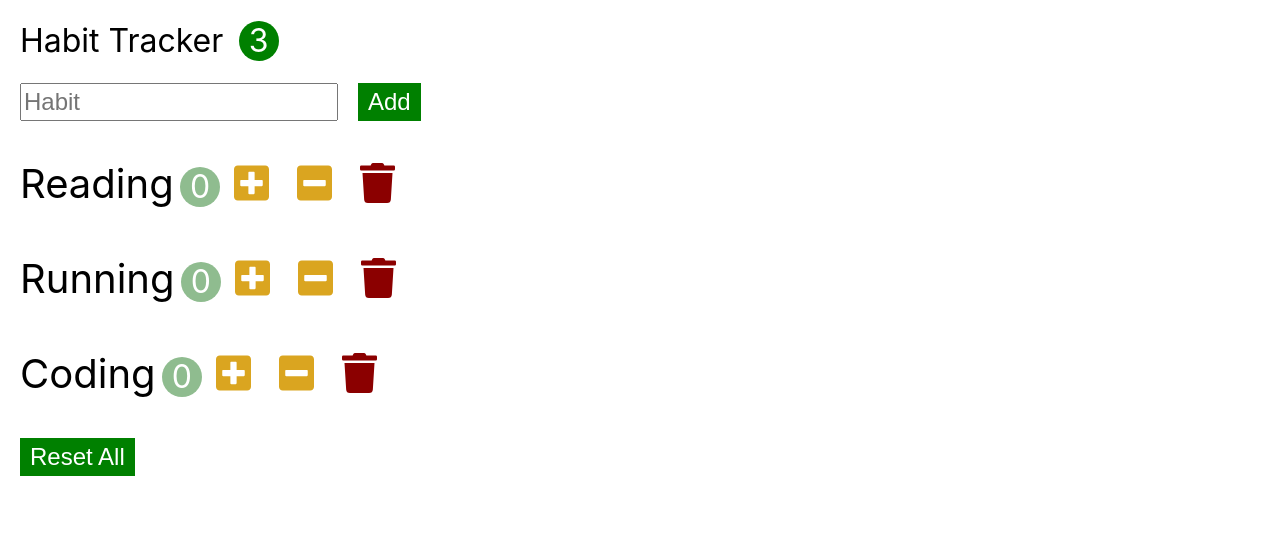
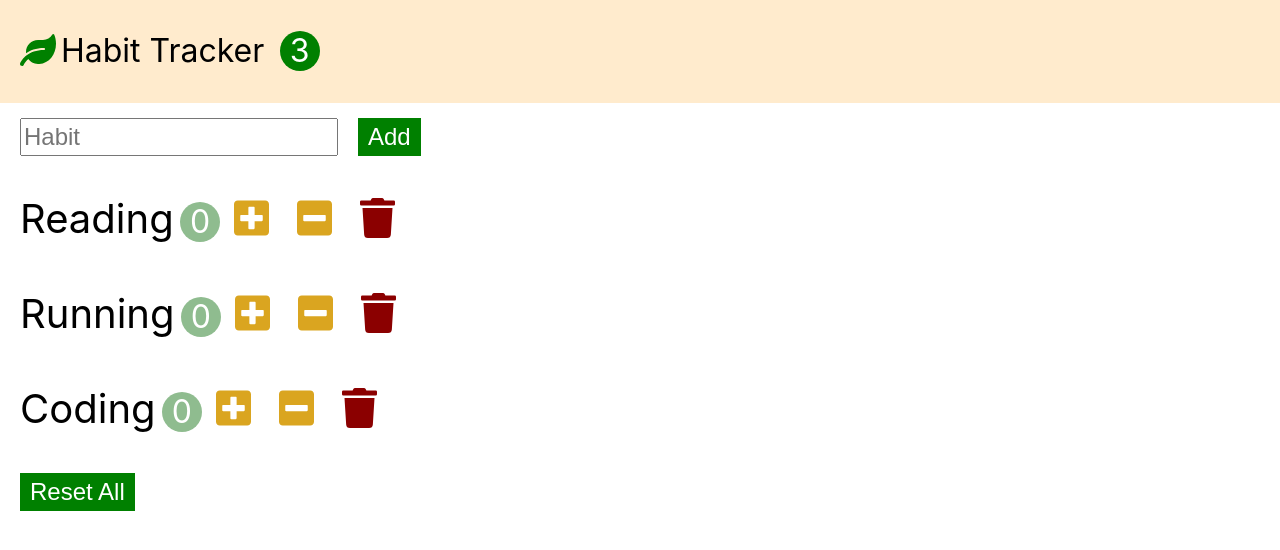
Before and after one commit to CatFFather/habit-tracker, a React (Create React App) app: page / in a window 1280 px wide. Shown: the top 550 px of the page. Built offline with nearby package versions, Linux system fonts and the light colour scheme.

Commit message:
[ADD] header 아이콘 추가

```diff
--- a/src/App.css
+++ b/src/App.css
@@ -1,3 +1,6 @@
+* {
+  box-sizing: border-box;
+}
 ul {
   padding: 0;
 }
@@ -13,14 +16,21 @@ button {
 }
 /* header */
 header {
-  margin: 20px;
+  padding: 10px 20px;
+  background-color: blanchedalmond;
 }
 .header__title {
+  font-size: 2rem;
   font-weight: initial;
+}
+.fa-leaf {
+  color: green;
+  margin-right: 5px;
 }
 
 /* habit 추가 iput */
 .habit__add__input__wrap {
+  margin-top: 15px;
   display: flex;
   /* align-items: center; */
 }
--- a/src/components/Header.jsx
+++ b/src/components/Header.jsx
@@ -5,6 +5,7 @@ class Header extends Component {
     return (
       <header>
         <h1 className="header__title">
+          <i className="fas fa-leaf"></i>
           Habit Tracker{" "}
           <span style={{ backgroundColor: "green" }} className="havit-count">
             {this.props.habitTotalCount}
```
